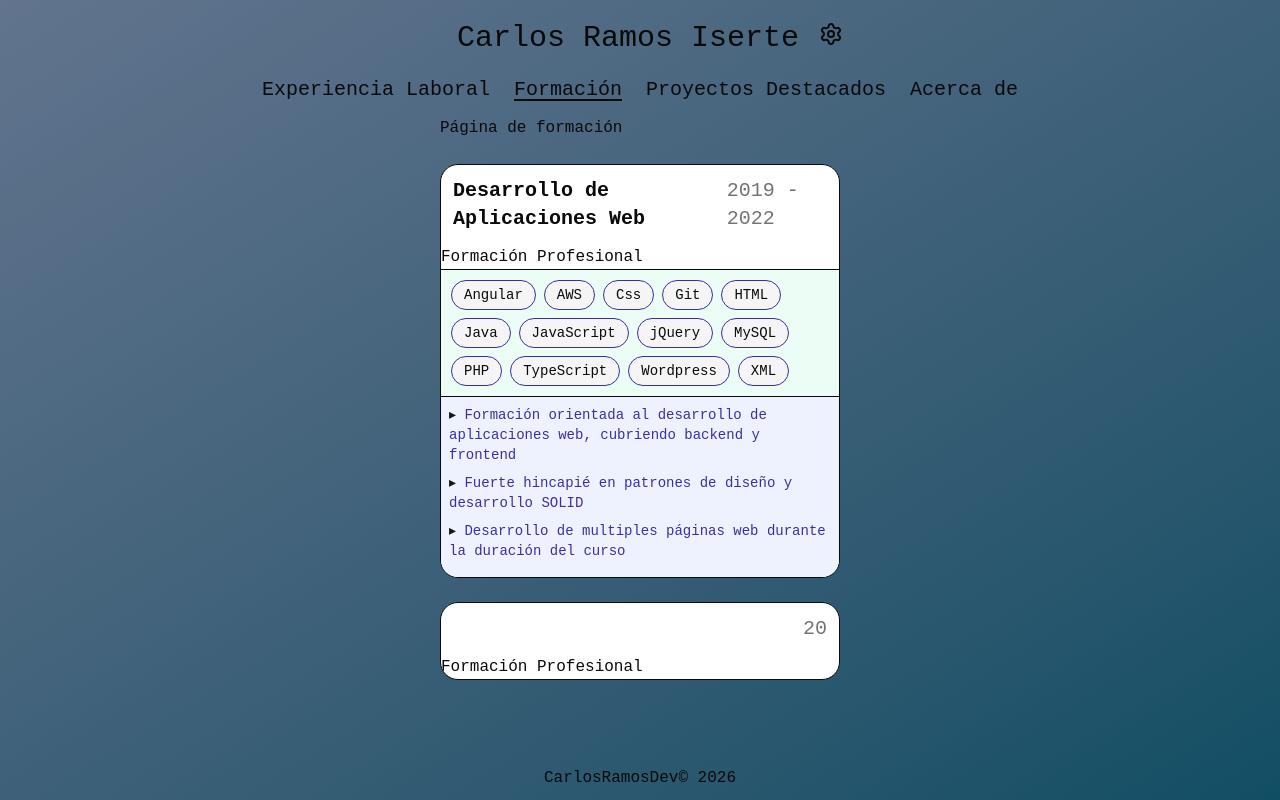
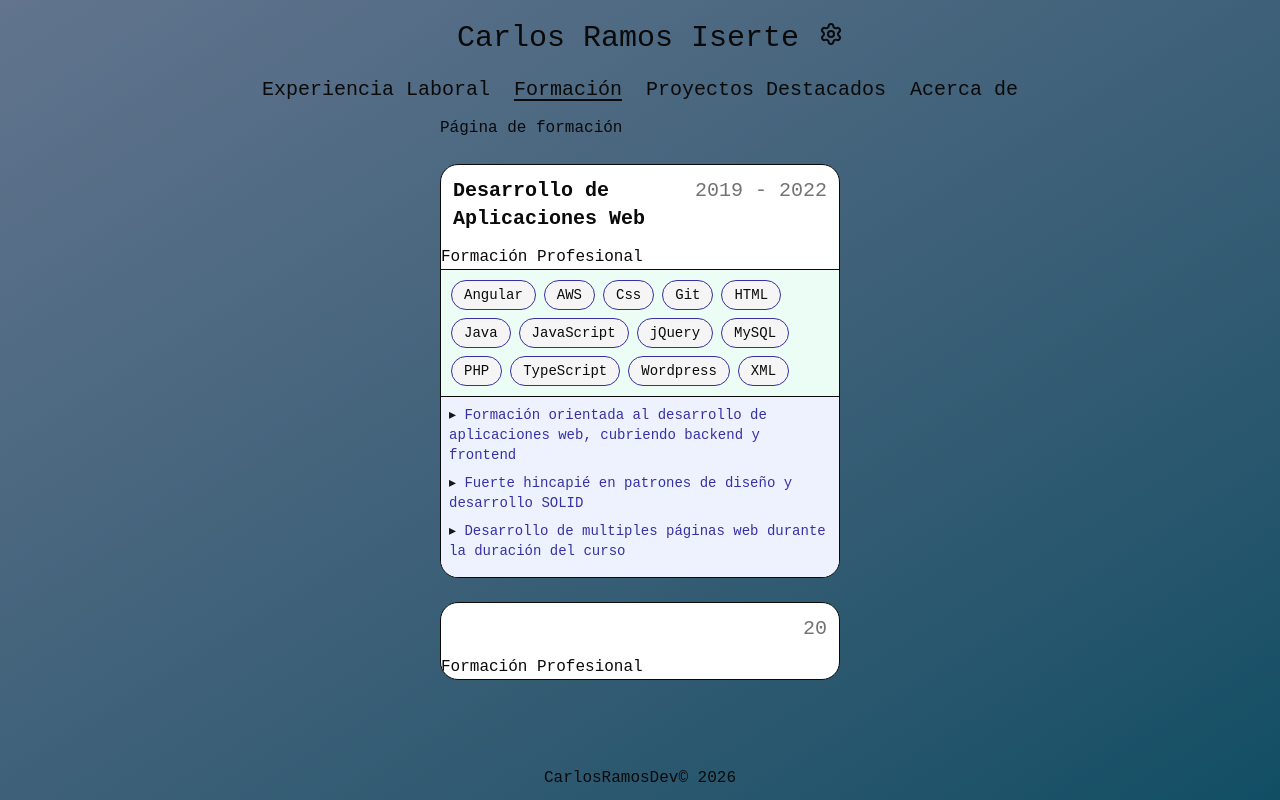
Before and after one commit to CarlosRamosDeveloper/portfolio, a React (Vite) app: page /education in a window 1280 px wide. Built offline with nearby package versions, Linux system fonts and the light colour scheme.

Commit message:
fixed date size at cards

```diff
--- a/src/portfolio/pages/experience/components/ExperienceDate.tsx
+++ b/src/portfolio/pages/experience/components/ExperienceDate.tsx
@@ -5,7 +5,7 @@ interface Props {
 
 export const ExperienceDate = ({ start, end = null }: Props) => {
   return (
-    <div className="text-xl text-muted-foreground">
+    <div className="text-xl text-muted-foreground min-w-max">
       {start}
       {start !== end && <> - {end ?? 'Actualmente'}</>}
     </div>
```
